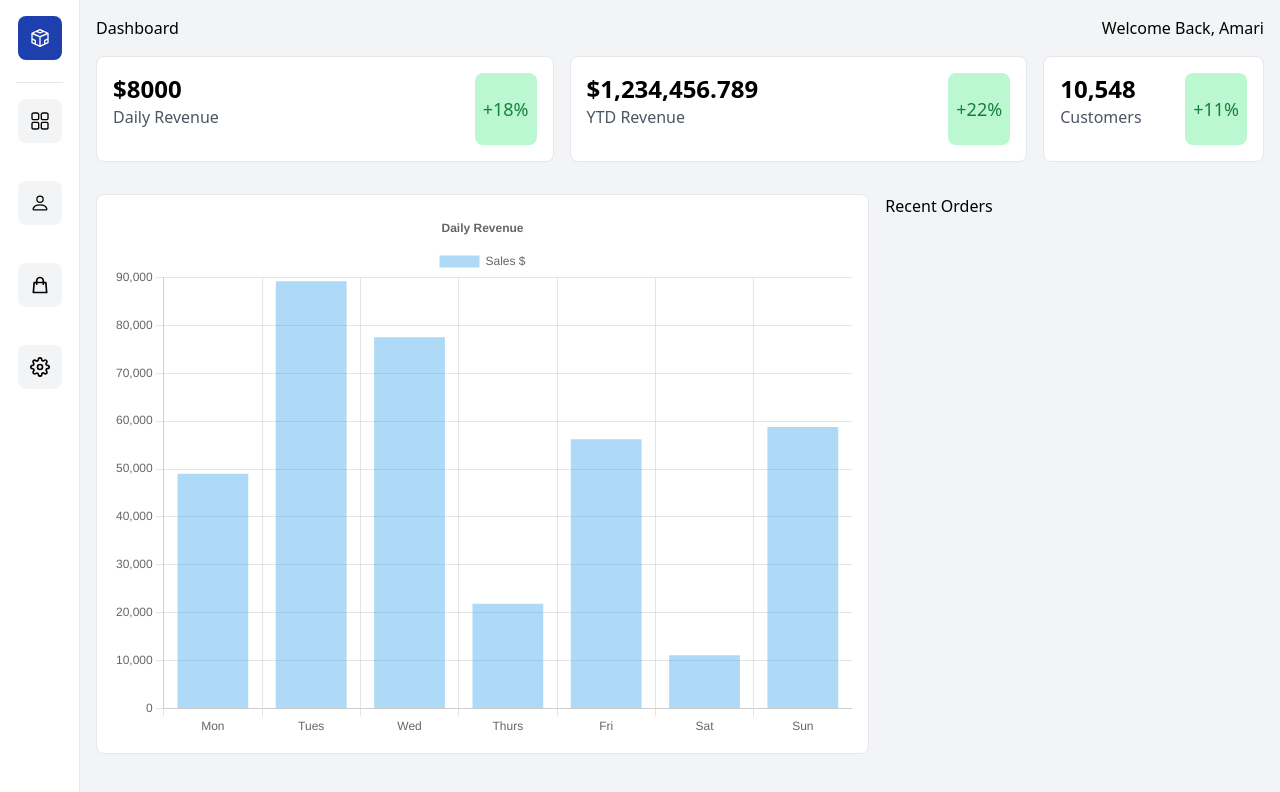
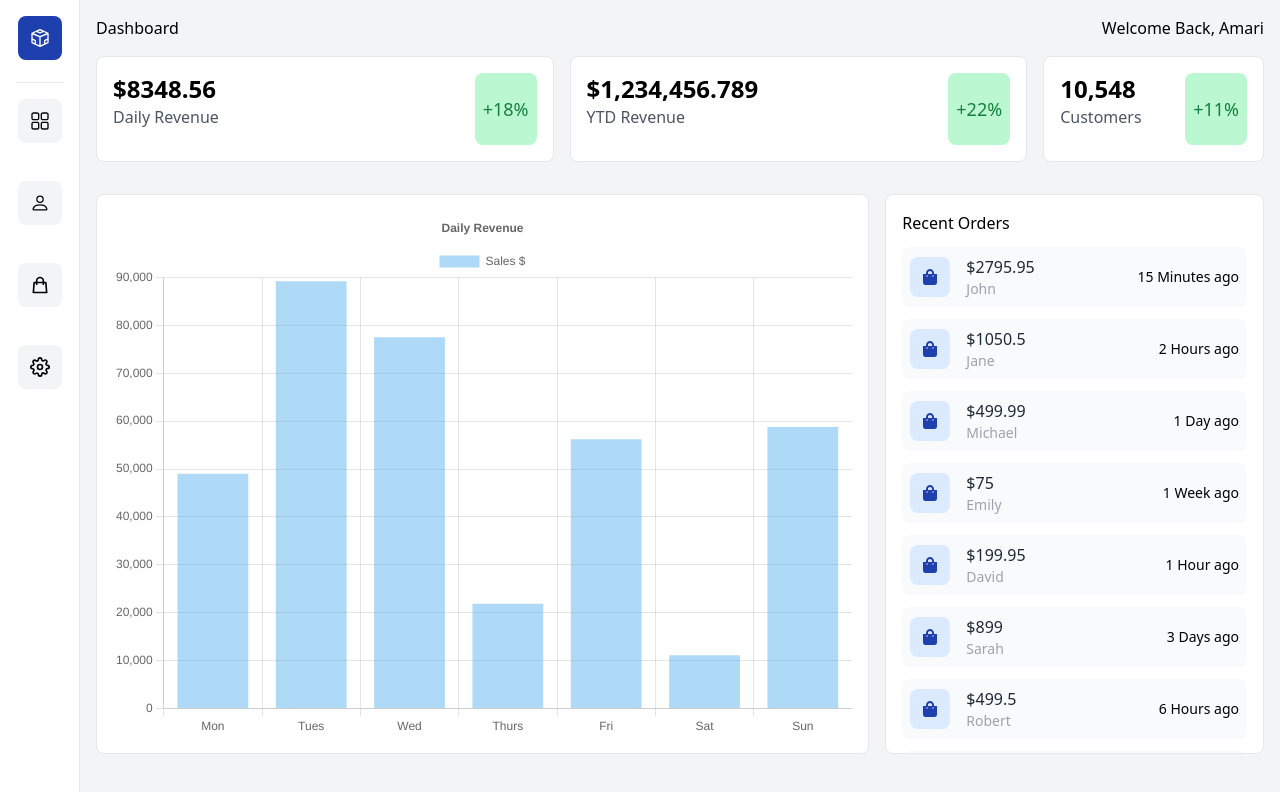
Before and after one commit to AmariPa/next-dashboard, a Next.js app: page / in a window 1280 px wide. Shown: the top 792 px of the page. Built offline with nearby package versions, Linux system fonts and the light colour scheme.

Commit message:
finished recent orders section

```diff
--- a/components/Cards.jsx
+++ b/components/Cards.jsx
@@ -5,7 +5,7 @@
 		<div className='grid lg:grid-cols-5 gap-4 p-4'>
 			<div className='lg:col-span-2 col-span-1 bg-white flex justify-between w-full border p-4 rounded-lg'>
 				<div className='flex flex-col w-full pb-4'>
-					<p className='text-2xl font-bold'>$8000</p>
+					<p className='text-2xl font-bold'>$8348.56</p>
 					<p className='text-gray-600'>Daily Revenue</p>
 				</div>
 				<p className='bg-green-200 flex justify-center items-center p-2 rounded-lg'>
--- a/components/RecentOrders.jsx
+++ b/components/RecentOrders.jsx
@@ -1,7 +1,32 @@
 import React from 'react';
+import { data } from '../data/data';
+import { FaShoppingBag } from 'react-icons/fa';
 
 const RecentOrders = () => {
-	return <div>Recent Orders</div>;
+	return (
+		<div className='w-full col-span-1 relative lg:h-[70vh] h-[50vh] m-auto p-4 border rounded-lg bg-white overflow-scroll'>
+			<h1>Recent Orders</h1>
+			<ul>
+				{data.map((order, id) => (
+					<li
+						key={id}
+						className='bg-gray-50 hover:bg-gray-100 rounded-lg my-3 p-2 flex items-center cursor-pointer'
+					>
+						<div className='bg-blue-100 rounded-lg p-3'>
+							<FaShoppingBag className='text-blue-800' />
+						</div>
+						<div className='pl-4 '>
+							<p className='text-gray-800 font=bold'>${order.total}</p>
+							<p className='text-gray-400 text-sm'>{order.name.first}</p>
+						</div>
+						<p className='lg:flex md:hidden absolute right-6 text-sm'>
+							{order.date}
+						</p>
+					</li>
+				))}
+			</ul>
+		</div>
+	);
 };
 
 export default RecentOrders;
--- /dev/null
+++ b/data/data.js
@@ -0,0 +1,121 @@
+export const data = [
+	{
+		id: 1,
+		name: {
+			first: 'John',
+			last: 'Smith',
+		},
+		total: 2795.95,
+		status: 'On Hold',
+		method: 'PayPal',
+		date: '15 Minutes ago',
+	},
+
+	{
+		id: 2,
+		name: {
+			first: 'Jane',
+			last: 'Doe',
+		},
+		total: 1050.5,
+		status: 'Processing',
+		method: 'Credit Card',
+		date: '2 Hours ago',
+	},
+
+	{
+		id: 3,
+		name: {
+			first: 'Michael',
+			last: 'Johnson',
+		},
+		total: 499.99,
+		status: 'Completed',
+		method: 'Bank Transfer',
+		date: '1 Day ago',
+	},
+
+	{
+		id: 4,
+		name: {
+			first: 'Emily',
+			last: 'Anderson',
+		},
+		total: 75.0,
+		status: 'Cancelled',
+		method: 'PayPal',
+		date: '1 Week ago',
+	},
+
+	{
+		id: 5,
+		name: {
+			first: 'David',
+			last: 'Brown',
+		},
+		total: 199.95,
+		status: 'On Hold',
+		method: 'Credit Card',
+		date: '1 Hour ago',
+	},
+
+	{
+		id: 6,
+		name: {
+			first: 'Sarah',
+			last: 'Taylor',
+		},
+		total: 899.0,
+		status: 'Completed',
+		method: 'Bank Transfer',
+		date: '3 Days ago',
+	},
+
+	{
+		id: 7,
+		name: {
+			first: 'Robert',
+			last: 'Wilson',
+		},
+		total: 499.5,
+		status: 'Processing',
+		method: 'PayPal',
+		date: '6 Hours ago',
+	},
+
+	{
+		id: 8,
+		name: {
+			first: 'Olivia',
+			last: 'Moore',
+		},
+		total: 149.99,
+		status: 'Completed',
+		method: 'Credit Card',
+		date: '1 Day ago',
+	},
+
+	{
+		id: 9,
+		name: {
+			first: 'Daniel',
+			last: 'Clark',
+		},
+		total: 59.95,
+		status: 'Cancelled',
+		method: 'PayPal',
+		date: '2 Weeks ago',
+	},
+
+	{
+		id: 10,
+		name: {
+			first: 'Sophia',
+			last: 'Harris',
+		},
+		total: 299.0,
+		status: 'Processing',
+		method: 'Bank Transfer',
+		date: '2 Hours ago',
+	},
+];
--- /dev/null
+++ b/pages/customers.jsx
@@ -0,0 +1,7 @@
+import React from 'react';
+
+const customers = () => {
+	return <div>customers</div>;
+};
+
+export default customers;
--- /dev/null
+++ b/pages/orders.jsx
@@ -0,0 +1,7 @@
+import React from 'react';
+
+const orders = () => {
+	return <div>orders</div>;
+};
+
+export default orders;
```
